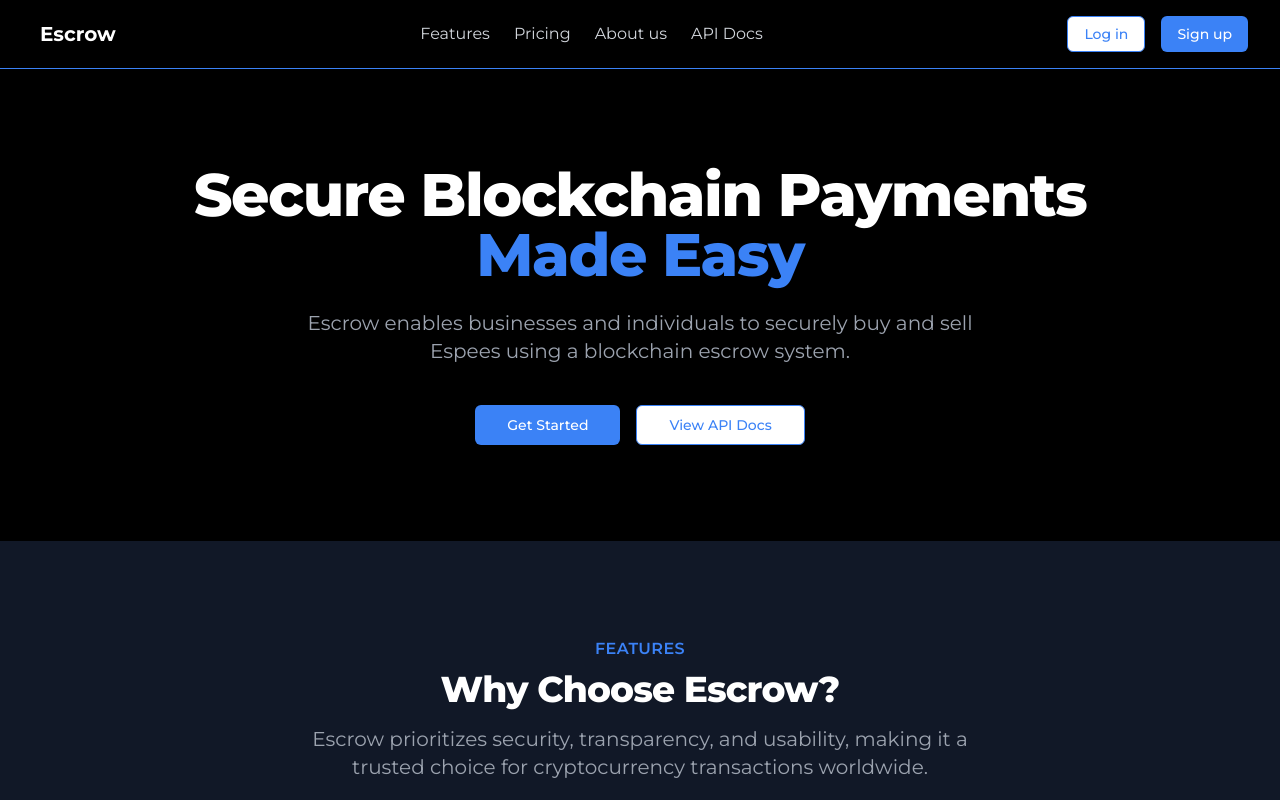
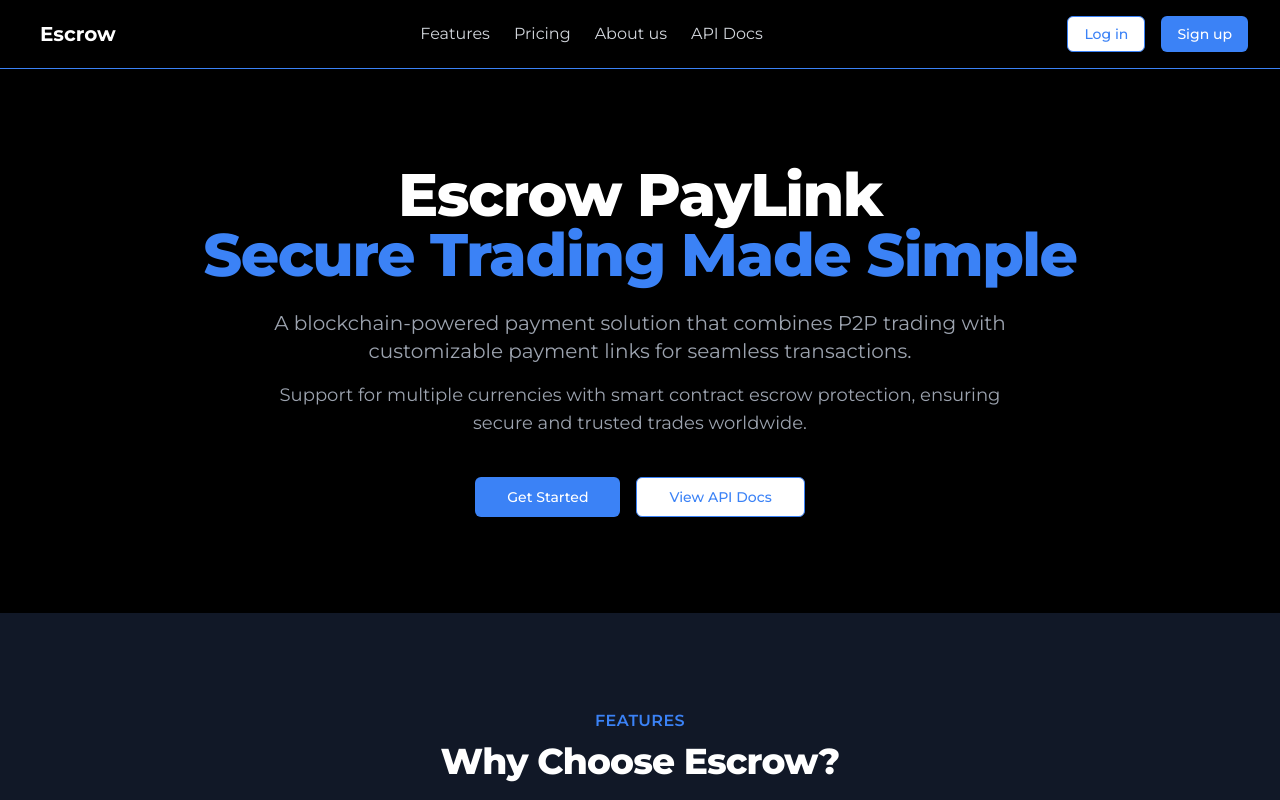
Before and after one commit to spiritmoney/escrowpay, a Next.js app: page / in a window 1280 px wide. Shown: the top 800 px of the page. Built offline with nearby package versions, Linux system fonts and the light colour scheme.

Commit message:
new updates

```diff
--- a/app/components/CTA.tsx
+++ b/app/components/CTA.tsx
@@ -9,33 +9,32 @@ const CTA: React.FC = () => {
       <div className="max-w-7xl mx-auto px-4 sm:px-6 lg:px-8">
         <div className="text-center">
           <h2 className="text-3xl font-extrabold text-white sm:text-4xl">
-            Ready to get started with Escrow?
+            Ready to secure your transactions with Escrow PayLink?
           </h2>
-          <p className="mt-4 text-xl text-blue-100">
-            Join thousands of businesses and individuals who trust Escrow for
-            their blockchain transactions.
+          <p className="mt-4 text-xl text-blue-100 md:w-[800px] justify-center text-center mx-auto">
+            Create custom payment links, manage multiple currencies, and trade with confidence
+            using our smart contract escrow system.
+          </p>
+          <p className="mt-3 text-lg text-blue-100">
+            Perfect for businesses, freelancers, and digital product sellers worldwide.
           </p>
         </div>
         <div className="mt-12">
           <form className="sm:flex justify-center">
             <Input
               type="email"
-              placeholder="Enter your email"
+              placeholder="Enter your business email"
               className="bg-white w-full sm:max-w-xs rounded-md px-5 py-3 text-base text-gray-900 placeholder-gray-500 focus:outline-none focus:ring-2 focus:ring-blue-400 focus:border-blue-400 border-transparent"
             />
             <div className="sm:mt-0 sm:ml-3 mt-3">
               <Button className="w-full bg-black text-white hover:bg-gray-900 transition-colors duration-200">
-                Get Started
+                Start Secure Trading
               </Button>
             </div>
           </form>
-          {/* <p className="mt-6 text-sm text-blue-100">
-            We care about your data. Read our{" "}
-            <a href="#" className="font-medium underline">
-              Privacy Policy
-            </a>
-            .
-          </p> */}
+          <p className="mt-6 text-sm text-blue-100 text-center">
+            Support for both crypto and fiat currencies. Protected by smart contracts.
+          </p>
         </div>
       </div>
     </section>
--- a/app/components/Hero.tsx
+++ b/app/components/Hero.tsx
@@ -8,12 +8,18 @@ const Hero: React.FC = () => {
     <div className="bg-black text-white">
       <div className="max-w-7xl mx-auto px-4 sm:px-6 lg:px-8 py-24 text-center">
         <div className="text-4xl font-extrabold tracking-tight sm:text-5xl md:text-6xl">
-          <span className="block">Secure Blockchain Payments</span>
-          <span className="block text-blue-500">Made Easy</span>
+          <span className="block">Escrow PayLink</span>
+          <span className="block text-blue-500">Secure Trading Made Simple</span>
         </div>
-        <div className="mt-6 max-w-2xl mx-auto text-xl text-gray-400">
-          Escrow enables businesses and individuals to securely buy and sell
-          Espees using a blockchain escrow system.
+        <div className="mt-6 max-w-3xl mx-auto text-xl text-gray-400 space-y-4">
+          <p>
+            A blockchain-powered payment solution that combines P2P trading with
+            customizable payment links for seamless transactions.
+          </p>
+          <p className="text-lg">
+            Support for multiple currencies with smart contract escrow protection,
+            ensuring secure and trusted trades worldwide.
+          </p>
         </div>
         <div className="mt-10 flex justify-center space-x-4">
           <Link href="/auth/register">
```
